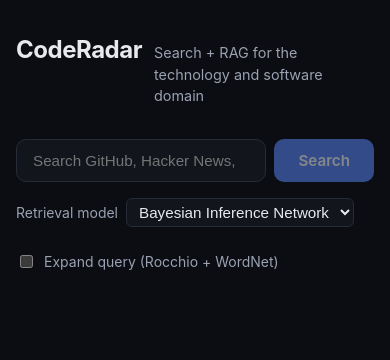
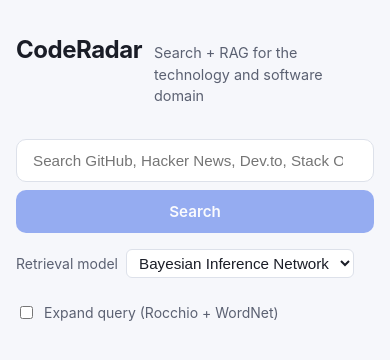
Before and after one commit to jccarmenate/tech-rag-information-retrieval-system, a React (Vite) app in the folder frontend/: page / in a window 390 px wide. Shown: the top 360 px of the page. Built offline with nearby package versions, Linux system fonts and the light colour scheme.

Commit message:
style: add light theme support and mobile responsive tweaks

```diff
--- a/frontend/src/components/ResultCard.css
+++ b/frontend/src/components/ResultCard.css
@@ -79,3 +79,19 @@
   height: 100%;
   background: var(--color-accent);
 }
+
+@media (max-width: 520px) {
+  .result-card {
+    gap: var(--space-3);
+    padding: var(--space-3);
+  }
+
+  .result-card__footer {
+    flex-wrap: wrap;
+  }
+
+  .result-card__score-bar {
+    flex-basis: 100%;
+    order: 2;
+  }
+}
--- a/frontend/src/components/SearchBar.css
+++ b/frontend/src/components/SearchBar.css
@@ -32,3 +32,9 @@
   opacity: 0.5;
   cursor: not-allowed;
 }
+
+@media (max-width: 520px) {
+  .search-bar {
+    flex-direction: column;
+  }
+}
--- a/frontend/src/index.css
+++ b/frontend/src/index.css
@@ -24,6 +24,21 @@
   color-scheme: dark;
   font-family:
     'Inter', system-ui, -apple-system, 'Segoe UI', Roboto, sans-serif;
+}
+
+@media (prefers-color-scheme: light) {
+  :root {
+    --color-bg: #f6f7fb;
+    --color-surface: #ffffff;
+    --color-surface-raised: #eef0f6;
+    --color-border: #dde1ea;
+    --color-text: #1a1d27;
+    --color-text-muted: #5b6172;
+    --color-accent: #3763e8;
+    --color-accent-soft: rgba(55, 99, 232, 0.1);
+
+    color-scheme: light;
+  }
 }
 
 * {
```
